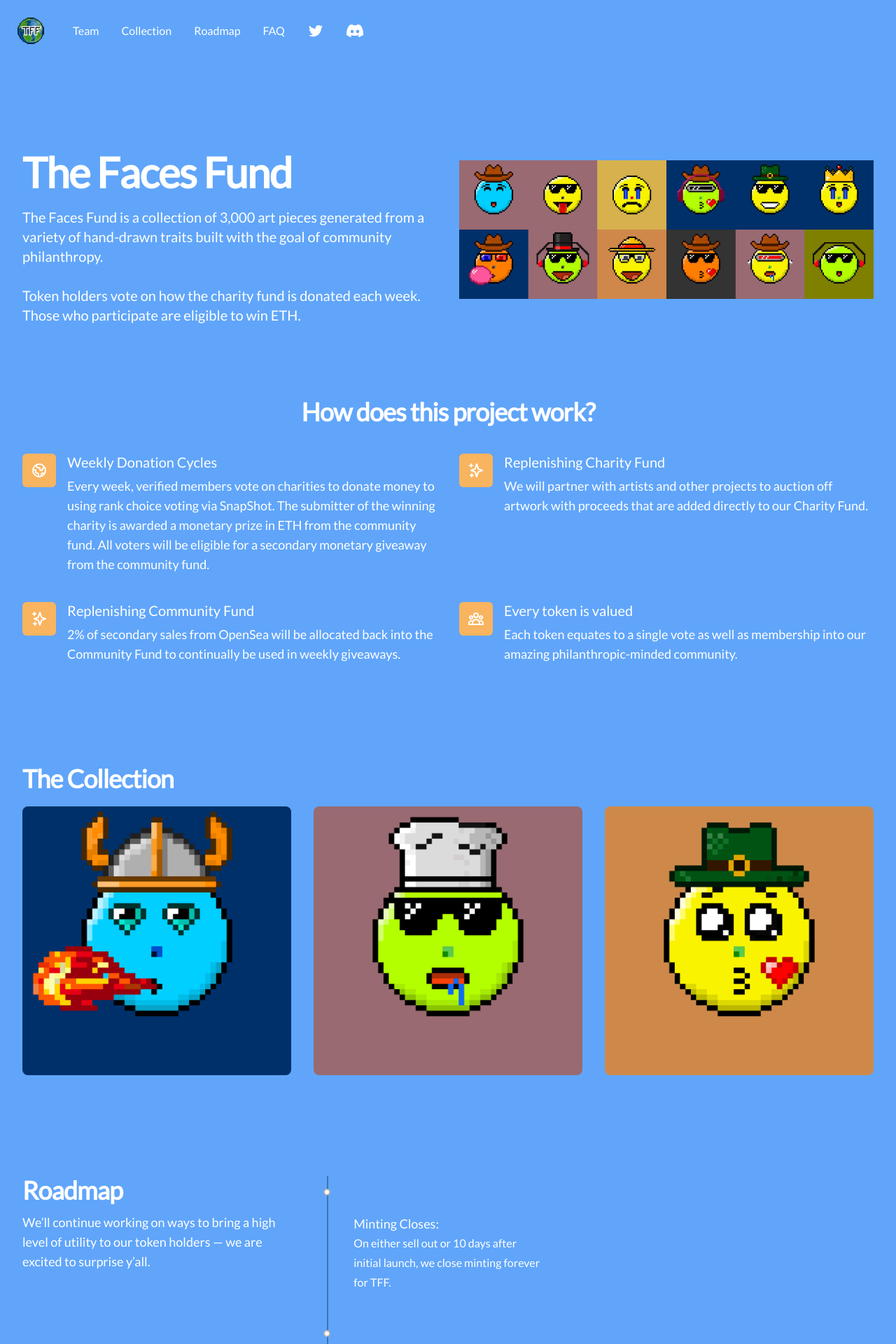
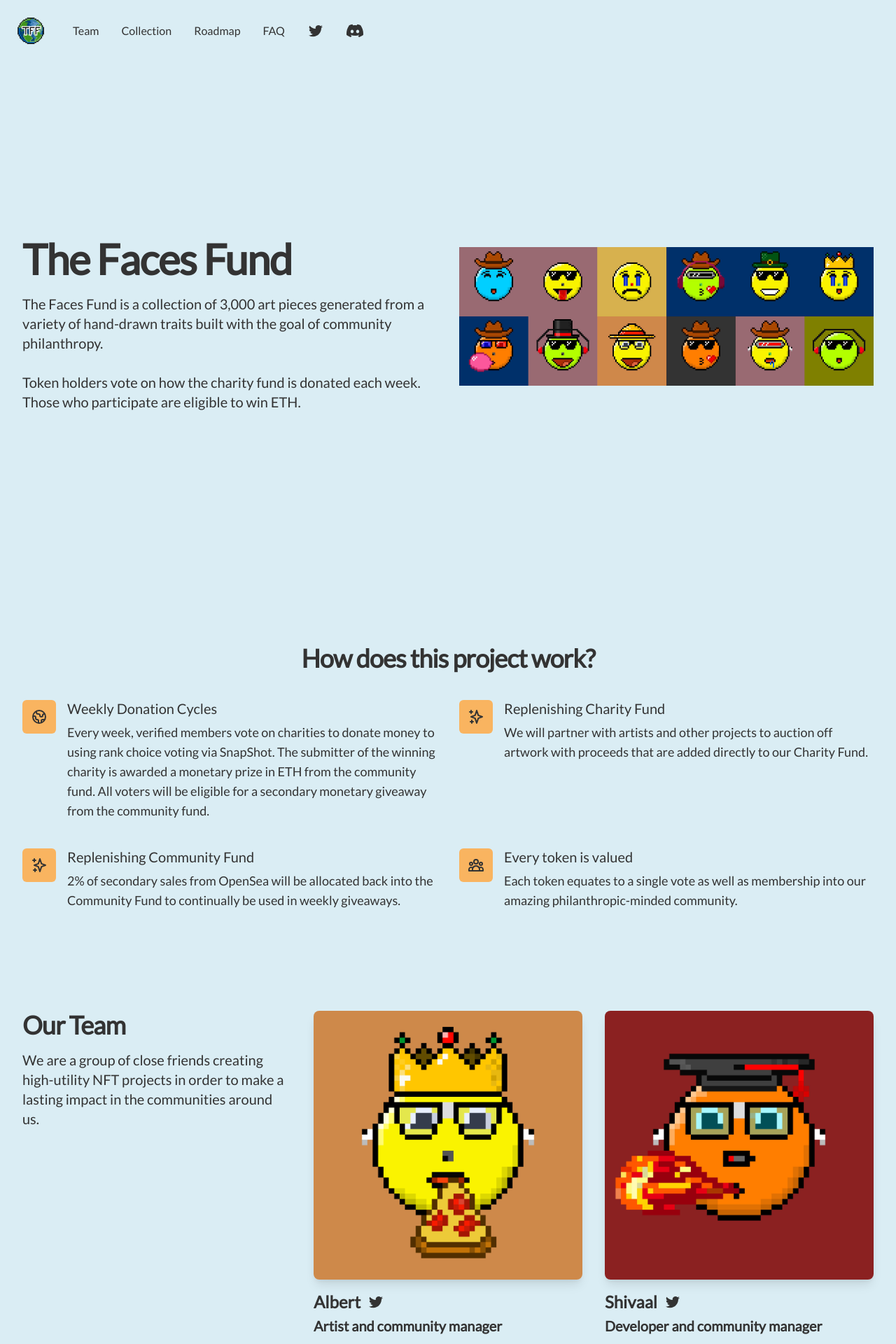
Before and after one commit to scana-labs/faces-fund-web, a React (Create React App) app: page / in a window 1280 px wide. Shown: the top 1920 px of the page at 70% size. Built offline with nearby package versions, Linux system fonts and the light colour scheme.

Commit message:
Update based on latest feedback

```diff
--- a/src/App.css
+++ b/src/App.css
@@ -4,18 +4,18 @@
 }
 
 #main {
-  background-image: url('./assets/earth.png');
   background-repeat: no-repeat;
   background-attachment: fixed;
   background-position: bottom right;
 }
 
-.main-content {
-  height: 28rem;
+.content {
+  background-color: #DAEDF4;
+  color: #333333;
 }
 
 .mobile-menu {
-  background-color: #6466f1;
+  background-color: #6466F1;
   color: white;
 }
 
--- a/src/App.js
+++ b/src/App.js
@@ -48,7 +48,7 @@ const navigation = {
 
 const App = () => {
   return (
-    <div className="min-h-screen bg-blue-400 relative overflow-hidden">
+    <div className="content min-h-screen relative overflow-hidden">
       <Popover as="header" className="relative">
         <div className="pt-6">
           <nav
@@ -77,13 +77,13 @@ const App = () => {
                   <a
                     key={item.name}
                     href={item.href}
-                    className="text-base font-medium text-white hover:text-gray-300"
+                    className="text-base font-medium hover:text-gray-300"
                   >
                     {item.name}
                   </a>
                 ))}
                 {navigation.social.map((item) => (
-                  <a key={item.name} href={item.href} className="text-white hover:text-gray-300" target="_blank" rel="noreferrer">
+                  <a key={item.name} href={item.href} className="hover:text-gray-300" target="_blank" rel="noreferrer">
                     <span className="sr-only">{item.name}</span>
                     <item.icon className="h-6 w-6" aria-hidden="true" />
                   </a>
@@ -144,16 +144,16 @@ const App = () => {
       </Popover>
 
       <main id="main">
-        <div className="main-content pt-10 sm:pt-16 lg:pt-8 lg:pb-14 lg:overflow-hidden md:h-full">
+        <div className="flex items-center pt-10 sm:pt-16 lg:pt-8 lg:pb-14 lg:overflow-hidden h-screen">
           <div className="mx-auto max-w-7xl lg:px-8">
             <div className="lg:grid lg:grid-cols-2 lg:gap-8">
               <div className="mx-auto max-w-md px-4 sm:max-w-2xl sm:px-6 sm:text-center lg:px-0 lg:text-left lg:flex lg:items-center">
                 <div className="lg:py-24">
-                  <h1 className="header mt-4 text-4xl tracking-tight font-extrabold text-white sm:mt-5 sm:text-6xl lg:mt-6 xl:text-6xl">
-                    <span className="header-inner block">The Faces Fund</span>
+                  <h1 className="mt-4 text-4xl tracking-tight font-extrabold sm:mt-5 sm:text-6xl lg:mt-6 xl:text-6xl">
+                    <span className="block">The Faces Fund</span>
                   </h1>
-                  <div className="sub-header">
-                    <p className="sub-header-inner mt-3 text-base text-white sm:mt-5 sm:text-xl lg:text-lg xl:text-xl">
+                  <div>
+                    <p className="mt-3 text-base sm:mt-5 sm:text-xl lg:text-lg xl:text-xl">
                     The Faces Fund is a collection of 3,000 art pieces generated from a variety of hand-drawn traits built with the goal of community philanthropy.
                     <br />
                     <br />
@@ -163,7 +163,7 @@ const App = () => {
                 </div>
               </div>
               <div className="mt-12 -mb-16 sm:-mb-48 lg:m-0 lg:relative flex justify-items-center items-center">
-                <div id="collage" className="mx-auto max-w-md px-4 sm:max-w-2xl sm:px-6 lg:max-w-none lg:px-0">
+                <div className="mx-auto max-w-md px-4 sm:max-w-2xl sm:px-6 lg:max-w-none lg:px-0">
                   <img src={collage} alt="Token Collage"/>
                 </div>
               </div>
@@ -173,11 +173,11 @@ const App = () => {
 
         <Features />
 
+        <Team />
+
         <Collection />
 
         <Roadmap />
-
-        <Team />
 
         <FAQ />
 
--- a/src/Collection.js
+++ b/src/Collection.js
@@ -24,9 +24,9 @@ const products = [
 ];
 
 const Collection = () => (
-	<div id="collection" className="">
+	<div id="collection">
 		<div className="max-w-2xl mx-auto py-16 px-4 sm:py-24 sm:px-6 lg:max-w-7xl lg:px-8">
-			<h1 id="products-heading" className="text-3xl leading-8 font-extrabold tracking-tight text-white sm:text-4xl mb-5">
+			<h1 id="products-heading" className="text-3xl leading-8 font-extrabold tracking-tight sm:text-4xl mb-5">
 				The Collection
 			</h1>
 
--- a/src/FAQ.js
+++ b/src/FAQ.js
@@ -1,3 +1,6 @@
+import { Disclosure } from '@headlessui/react';
+import { ChevronDownIcon } from '@heroicons/react/outline';
+
 const faqs = [
 	{
 		question: 'How will token holders vote?',
@@ -25,12 +28,16 @@ const faqs = [
 	},
 ];
 
+function classNames(...classes) {
+	return classes.filter(Boolean).join(' ')
+}
+
 const FAQ = () => (
 	<div id="faq" className="max-w-7xl mx-auto py-16 px-4 sm:px-6 lg:py-20 lg:px-8">
 		<div className="lg:grid lg:grid-cols-3 lg:gap-8">
 			<div>
-			<h2 className="text-3xl font-extrabold text-white">Frequently asked questions</h2>
-			<p className="mt-4 text-lg text-white">
+				<h2 className="text-3xl font-extrabold">Frequently asked questions</h2>
+				<p className="mt-4 text-lg">
 				Can’t find the answer you’re looking for? Reach out to our{' '}
 				<a href="#team" className="font-medium text-indigo-600 hover:text-indigo-500">
 					team
@@ -39,12 +46,28 @@ const FAQ = () => (
 				</p>
 			</div>
 			<div className="mt-12 lg:mt-0 lg:col-span-2">
-			<dl className="space-y-12">
+				<dl className="mt-6 space-y-6 divide-y divide-black">
 				{faqs.map((faq) => (
-				<div key={faq.question}>
-				<dt className="text-xl leading-6 font-bold text-white">{faq.question}</dt>
-				<dd className="text-lg mt-2 text-base text-white">{faq.answer}</dd>
-				</div>
+				<Disclosure as="div" key={faq.question} className="pt-6">
+					{({ open }) => (
+					<>
+						<dt className="text-lg">
+						<Disclosure.Button className="text-left w-full flex justify-between items-start">
+							<span className="font-medium">{faq.question}</span>
+							<span className="ml-6 h-7 flex items-center">
+								<ChevronDownIcon
+									className={classNames(open ? '-rotate-180' : 'rotate-0', 'h-6 w-6 transform')}
+									aria-hidden="true"
+								/>
+							</span>
+						</Disclosure.Button>
+						</dt>
+						<Disclosure.Panel as="dd" className="mt-2 pr-12">
+						<p className="text-base">{faq.answer}</p>
+						</Disclosure.Panel>
+					</>
+					)}
+				</Disclosure>
 				))}
 			</dl>
 			</div>
--- a/src/Features.js
+++ b/src/Features.js
@@ -29,7 +29,7 @@ const Features = () => (
 	<div className="py-12">
 		<div className="max-w-7xl mx-auto px-4 sm:px-6 lg:px-8">
 		<div className="lg:text-center">
-			<p className="mt-2 text-3xl leading-8 font-extrabold tracking-tight text-white sm:text-4xl">
+			<p className="mt-2 text-3xl leading-8 font-extrabold tracking-tight sm:text-4xl">
 			How does this project work?
 			</p>
 		</div>
@@ -39,12 +39,12 @@ const Features = () => (
 			{features.map((feature) => (
 				<div key={feature.name} className="relative">
 				<dt>
-					<div className="absolute flex items-center justify-center h-12 w-12 rounded-md text-white feature-icon">
+					<div className="absolute flex items-center justify-center h-12 w-12 rounded-md feature-icon">
 					<feature.icon className="h-6 w-6" aria-hidden="true" />
 					</div>
-					<p className="ml-16 text-xl leading-6 font-medium text-white">{feature.name}</p>
+					<p className="ml-16 text-xl leading-6 font-medium">{feature.name}</p>
 				</dt>
-				<dd className="mt-2 ml-16 text-lg text-base text-white">{feature.description}</dd>
+				<dd className="mt-2 ml-16 text-lg text-base">{feature.description}</dd>
 				</div>
 			))}
 			</dl>
--- a/src/Footer.js
+++ b/src/Footer.js
@@ -1,7 +1,7 @@
 const footerNav = {
   main: [
+    { name: 'Team', href: '#team' },
     { name: 'Collection', href: '#collection' },
-    { name: 'Team', href: '#team' },
     { name: 'Roadmap', href: '#roadmap' },
     { name: 'FAQ', href: '#faq' },
   ],
--- a/src/Roadmap.js
+++ b/src/Roadmap.js
@@ -6,12 +6,14 @@ const Roadmap = () => (
 
 		<div className="relative lg:grid lg:grid-cols-3 lg:gap-x-8">
 			<div className="lg:col-span-1">
-			<h2 className="text-3xl font-extrabold tracking-tight text-white sm:text-4xl mb-3">
-				Roadmap
-			</h2>
-			<p className="text-lg text-white">We’ll continue working on ways to bring a high level of utility to our token holders — we are excited to surprise y’all.</p>
+				<h2 className="text-3xl font-extrabold tracking-tight sm:text-4xl mb-3">
+					Roadmap
+				</h2>
+				<p className="text-lg">We’ll continue working on ways to bring a high level of utility to our token holders — we are excited to surprise y’all.</p>
 			</div>
-			<Timeline />
+			<div className="lg:col-span-2">
+				<Timeline />
+			</div>
 		</div>
 		</div>
 	</div>
--- a/src/Team.js
+++ b/src/Team.js
@@ -41,12 +41,12 @@ const people = [
 ];
 
 const Team = () => (
-	<div id="team" className="">
+	<div id="team">
 		<div className="mx-auto py-12 px-4 max-w-7xl sm:px-6 lg:px-8 lg:py-24">
 		<div className="space-y-12 lg:grid lg:grid-cols-3 lg:gap-8 lg:space-y-0">
 			<div className="space-y-5 sm:space-y-4">
-				<h2 className="text-3xl font-extrabold tracking-tight sm:text-4xl text-white">Our Team</h2>
-				<p className="text-xl text-white">
+				<h2 className="text-3xl font-extrabold tracking-tight sm:text-4xl">Our Team</h2>
+				<p className="text-xl">
 					We are a group of close friends creating high-utility NFT projects in order to make a lasting impact in the communities around us.
 				</p>
 			</div>
@@ -62,24 +62,24 @@ const Team = () => (
 								</div>
 								<div className="leading-6 font-bold space-y-1">
 									<div className="flex items-center">
-										<h3 className="text-2xl text-white">{person.name}</h3>
-										{person.twitterUrl && <a href={person.twitterUrl} className="text-white hover:text-gray-300 ml-3" target="_blank" rel="noreferrer">
+										<h3 className="text-2xl">{person.name}</h3>
+										{person.twitterUrl && <a href={person.twitterUrl} className="hover:text-gray-300 ml-3" target="_blank" rel="noreferrer">
 											<span className="sr-only">Twitter</span>
 											<svg className="w-5 h-5" aria-hidden="true" fill="currentColor" viewBox="0 0 20 20">
 											<path d="M6.29 18.251c7.547 0 11.675-6.253 11.675-11.675 0-.178 0-.355-.012-.53A8.348 8.348 0 0020 3.92a8.19 8.19 0 01-2.357.646 4.118 4.118 0 001.804-2.27 8.224 8.224 0 01-2.605.996 4.107 4.107 0 00-6.993 3.743 11.65 11.65 0 01-8.457-4.287 4.106 4.106 0 001.27 5.477A4.073 4.073 0 01.8 7.713v.052a4.105 4.105 0 003.292 4.022 4.095 4.095 0 01-1.853.07 4.108 4.108 0 003.834 2.85A8.233 8.233 0 010 16.407a11.616 11.616 0 006.29 1.84" />
 											</svg>
 										</a>}
 									</div>
-									<p className="text-xl text-white">{person.role}</p>
+									<p className="text-xl">{person.role}</p>
 								</div>
 								<div className="text-lg">
-									<p className="text-white">{person.bio}</p>
+									<p>{person.bio}</p>
 								</div>
 								<div className="text-lg">
-									<p className="text-white">Community Involvement: {person.community}</p>
+									<p>Community Involvement: {person.community}</p>
 								</div>
 								<div className="text-lg">
-									<p className="text-white">Charity of choice: {person.charity}</p>
+									<p>Charity of choice: {person.charity}</p>
 								</div>
 							</div>
 						</li>
--- a/src/Timeline.css
+++ b/src/Timeline.css
@@ -5,7 +5,7 @@
   }
 
   .timeline-item {
-	padding: 3em 2em 2em;
+	padding: 2em 1em 1em;
 	position: relative;
 	color: rgba(0, 0, 0, 0.7);
 	border-left: 2px solid rgba(0, 0, 0, 0.3);
--- a/src/Timeline.js
+++ b/src/Timeline.js
@@ -27,10 +27,8 @@ const Timeline = () => (
 	<div className="container">
 		{items.map((i, idx) => (
 			<div className="timeline-item text-lg" date-is='' key={idx}>
-				<h1 className="text-white">{i.title}:</h1>
-				<p className="text-white">
-					{i.desc}
-				</p>
+				<h1>{i.title}:</h1>
+				<p>{i.desc}</p>
 			</div>
 		))}
 	</div>
```
Also changed, not shown: src/index.css (indentation only). Lines whose indentation alone changed are shown as unchanged.
